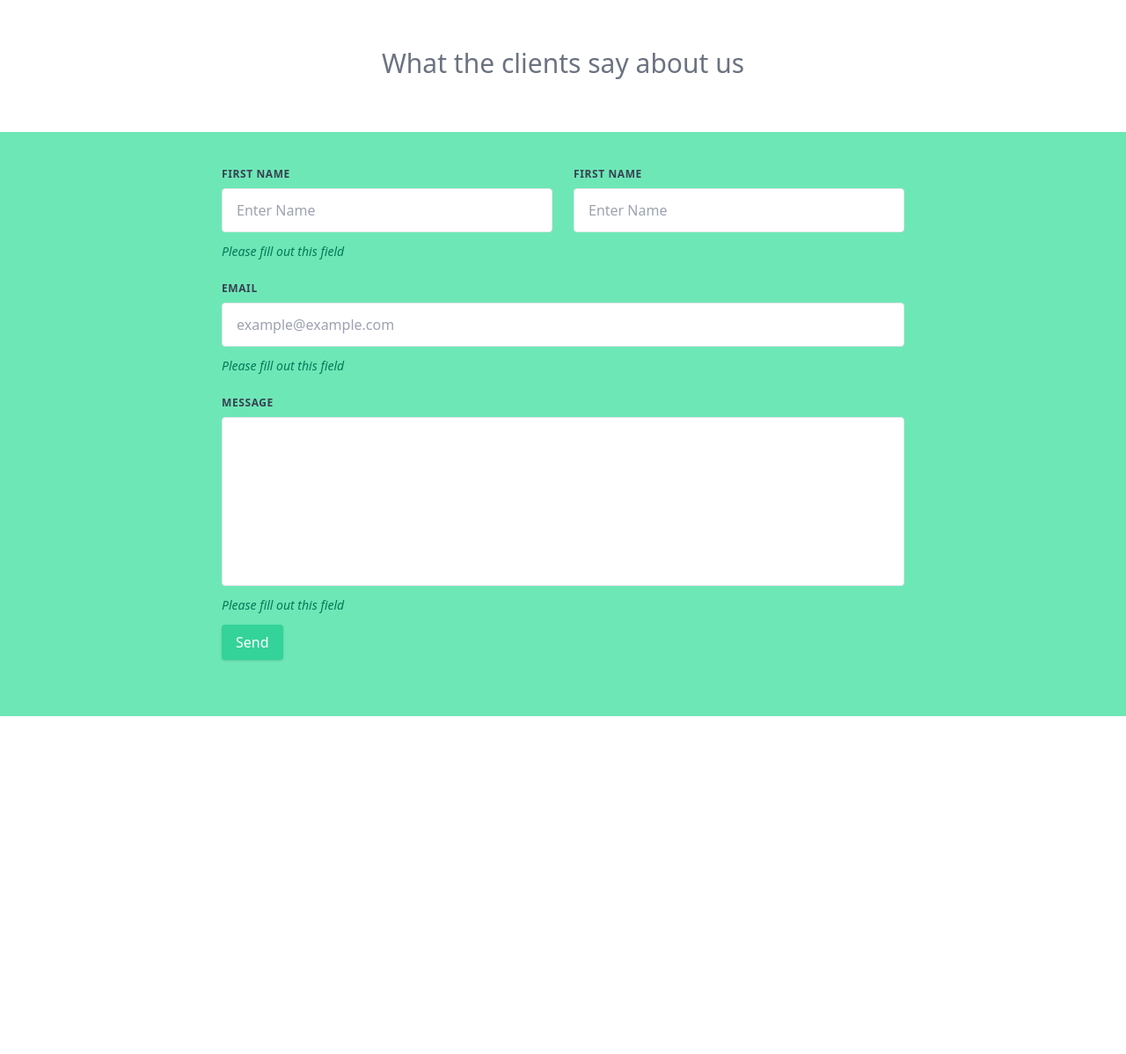
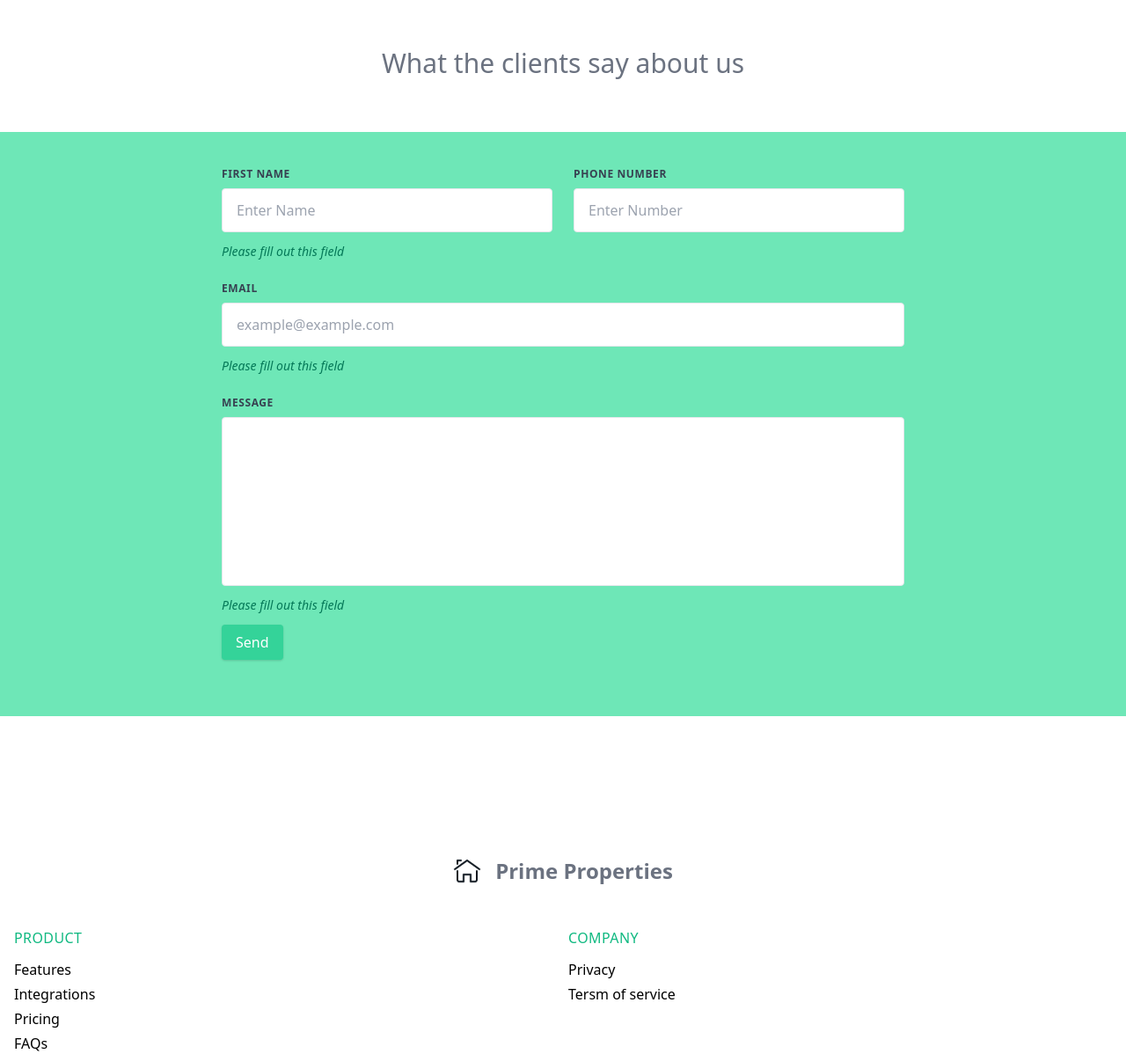
Before and after one commit to SalimKobi/Tailwind_Practice, a website: page public/index.html in a window 1280 px wide. Shown: the part 3546-4744 px from the top of the page at 88% size. Before the commit the page ends 4360 px from the top, so only its background shows below. Drawn offline with nearby package versions, Linux system fonts and the light colour scheme; files that its build step writes are made by us from their sources.

Commit message:
finished the first section of the footer

```diff
--- a/public/index.html
+++ b/public/index.html
@@ -378,7 +378,7 @@
     </div>
     <div class="bg-green-300 mt-5 p-10 justify-center items-center">
       <form action="w-full max-w-lg">
-          <div class="flex md:justify-center">
+          <div class="flex flex-wrap md:justify-center">
             <div class="w-full md:w-1/3 px-3 md:mb-6">
                 <label class="block uppercase text-xs text-gray-700  font-bold mb-2 tracking-wider"
                   >First name</label
@@ -388,13 +388,13 @@
               </div>
               <div class="w-full md:w-1/3 px-3 mb-6 md:mb-0">
                 <label class="block uppercase text-xs text-gray-700  font-bold mb-2 tracking-wider"
-                  >First name</label
+                  >Phone Number</label
                 >
-                <input type="text" class="block w-full border px-4 py-3 rounded"placeholder="Enter Name"/>
+                <input type="text" class="block w-full border px-4 py-3 rounded"placeholder="Enter Number"/>
               </div>
           </div>
           <div class="flex md:justify-center">
-            <div class="w-2/3 px-3 mb-6">
+            <div class="w-full md:w-2/3 px-3 mb-6">
                 <label class="block uppercase text-xs text-gray-700  font-bold mb-2 tracking-wider">Email</label>
                 <input class="block w-full border px-4 py-3 rounded mb-3" placeholder="example@example.com">
                 <p class="text-sm text-green-700 italic">Please fill out this field</p>
@@ -402,7 +402,7 @@
           </div>
 
           <div class="flex md:justify-center">
-            <div class="w-2/3 px-3 mb-6">
+            <div class="w-full md:w-2/3 px-3 mb-6">
                 <label class="block uppercase text-xs text-gray-700  font-bold mb-2 tracking-wider">Message</label>
                 <textarea class="no-resize resize-none appearance-none block w-full border px-4 py-3 rounded mb-3 h-48"></textarea>
                 <p class="text-sm text-green-700 italic mb-3">Please fill out this field</p>
@@ -414,5 +414,54 @@
           </div>
         </div>
       </form>
+
+      <!-- footer starts  -->
+      <footer class="pt-40 px-4">
+          <div class="container flex flex-col justify-between mx-auto space-y-8">
+              <div>
+                  <a href="" class="flex justify-center">
+                      <div class="flex w-12 h-12">
+                          <img src="images/house.png" class="h-8 w-8 mr-2" alt="">
+                      </div>
+                      <span class="font-semibold text-gray-500 text-2xl">Prime Properties</span>
+                  </a>
+              </div>
+              <div class="grid grid-cols-2 gap-x-3 gap-y-8">
+                <div class="space-y-3">
+                    <h3 class="text-green-500 uppercase tracking-wide">Product</h3>
+                    <ul class="space-y-1">
+                        <li>
+                            <a href="">Features</a>
+                        </li>
+                        <li>
+                            <a href="">Integrations</a>
+                        </li>
+                        <li>
+                            <a href="">Pricing</a>
+                        </li>
+                        <li>
+                            <a href="">FAQs</a>
+                        </li>
+                    </ul>
+                </div>
+                <div class="space-y-3">
+                    <h3 class="text-green-500 uppercase tracking-wide">Company</h3>
+                    <ul class="space-y-1">
+                        <li>
+                            <a href="">Privacy</a>
+                        </li>
+                        <li>
+                            <a href="">Tersm of service</a>
+                        </li>
+                    </ul>
+                </div>
+              </div>
+          </div>
+      </footer>
+      <!-- footer ends  -->
+
+      <div>
+
+      </div>
   </body>
 </html>
```
